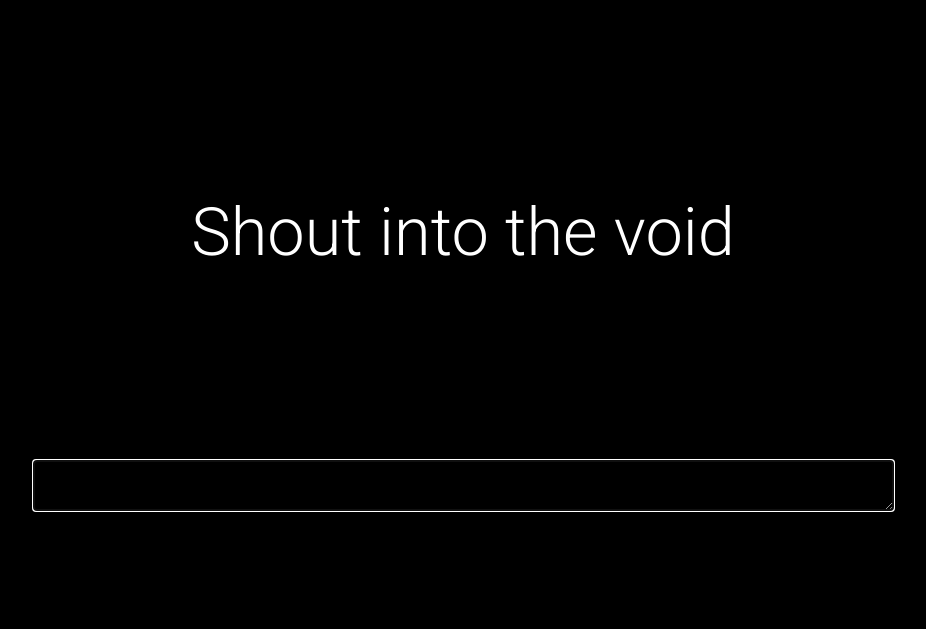
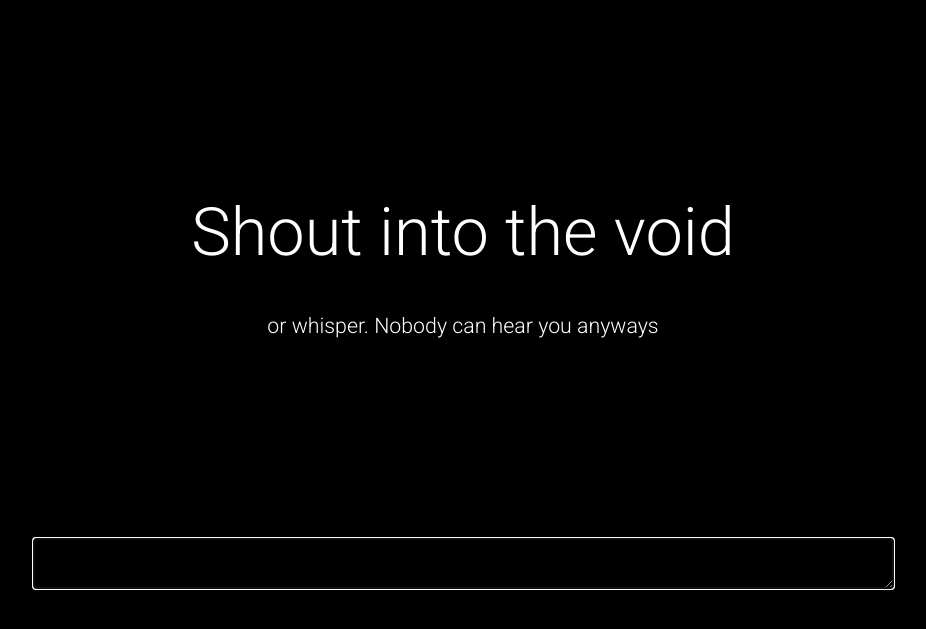
Before and after one commit to jmkuehn/jmkuehn.github.io, a plain HTML site: page void.html in a window 1280 px wide. Shown: the part 5-634 px from the top of the page, without its empty margins (177-1103 px from the left). Drawn offline with nearby package versions, Linux system fonts and the light colour scheme.

Commit message:
void update

```diff
--- a/void.html
+++ b/void.html
@@ -14,7 +14,7 @@
 
 
 <body style="color:white; text-align:center;font-family:Roboto">
-<div style="padding:15%; font-size:50pt;">Shout into the void</div>
+<div style="padding:15%; font-size:50pt;cursor:default">Shout into the void<br/><i style="font-style:normal;font-size:16pt">or whisper. Nobody can hear you anyways</i></div>
 <div style="display:inline-flex">
 	<textarea style="font-family:roboto; background-color:#000; color:white;" name="message" rows="3" cols="120" autofocus></textarea>
 </div>
```
